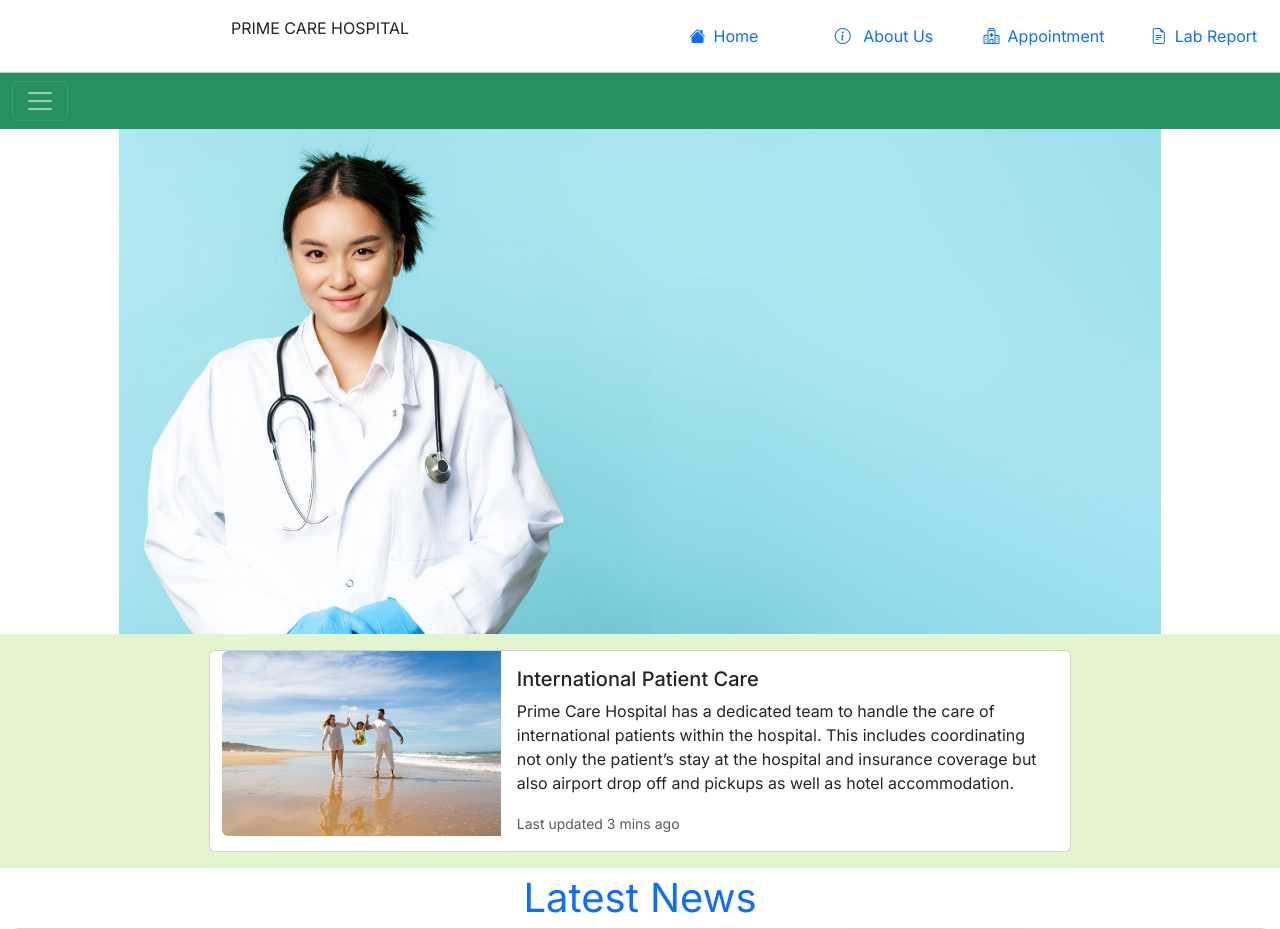
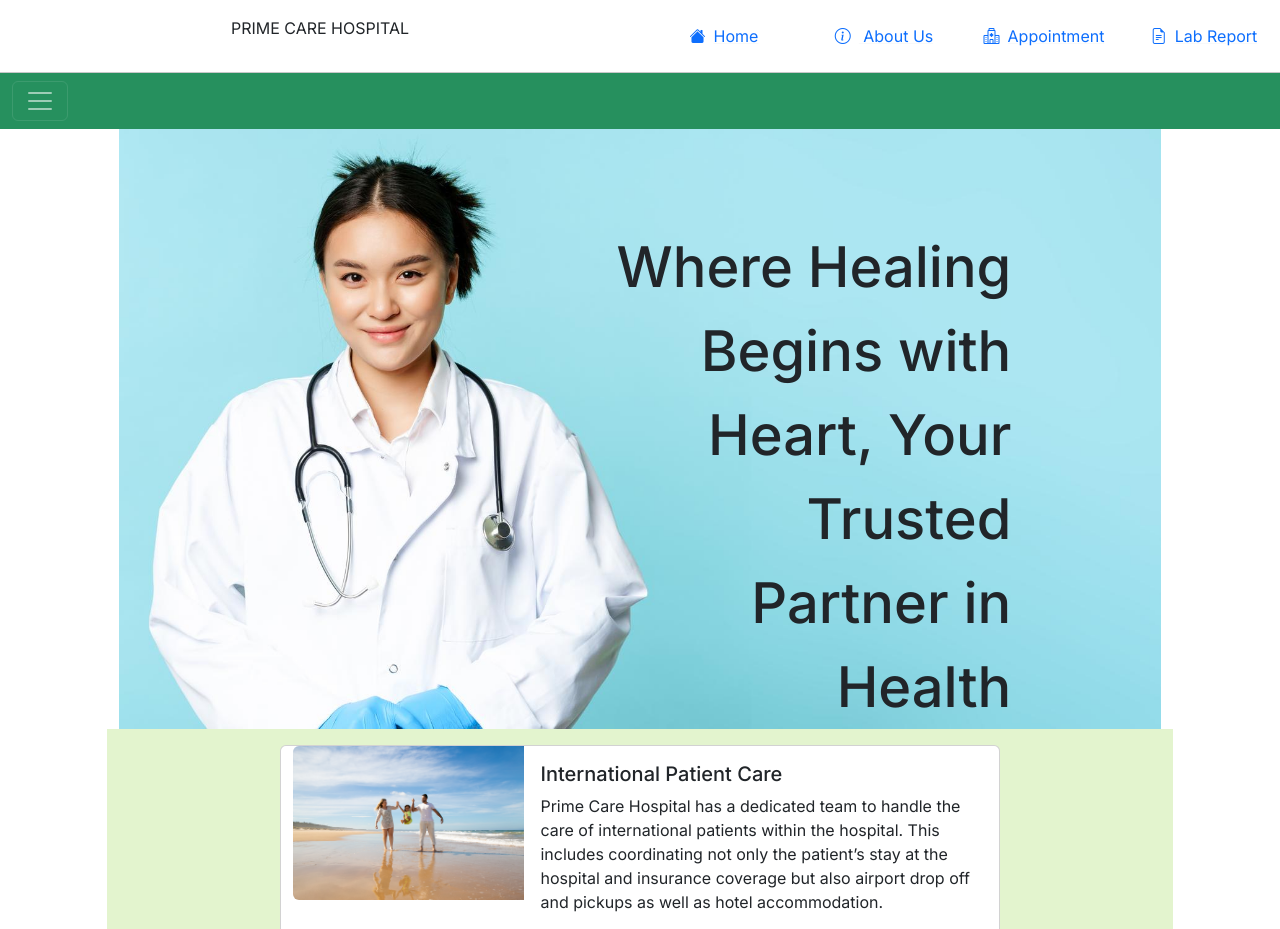
Before and after one commit to PrashoHaran/Hospital-Website-responsive-Website, a PHP site: page / in a window 1280 px wide. Shown: the top 929 px of the page. Run offline with PHP 8.4, Linux system fonts and the light colour scheme; some libraries are stand-ins or nearby versions.

Commit message:
Home page recreate text

```diff
--- a/index.php
+++ b/index.php
@@ -76,8 +76,7 @@
               <form class="d-flex mt-3" role="search">
               <input class="form-control me-2" type="search" placeholder="Search" aria-label="Search">
               <button class="btn btn-success" type="submit">Search</button>
-        </form>
--->
+              </form>-->
 
 
 
@@ -115,21 +114,30 @@
           <div id="carouselExampleSlidesOnly" class="carousel slide " data-bs-ride="carousel">
             <div class="carousel-inner ">
               <div class="carousel-item active">
-                <img src="images/img1.jpg" class="d-block w-100" alt="...">
+                <!-- <img src="images/img1.jpg" class="d-block w-100" alt="..."> -->
+                <div class="image-1-display">
+                <div class="image-1-text">
+                  <div class="image-1-title">Where Healing Begins with Heart, Your Trusted Partner in Health</div>
+                </div>
+                </div>
               </div>
               <div class="carousel-item">
-                <img src="images/img2.jpg" class="d-block w-100" alt="...">
+                <!-- <img src="images/img2.jpg" class="d-block w-100" alt="..."> -->
+                <div class="image-2-display">
+                <div class="image-2-text">
+                  <div class="image-2-title">Caring for the Community, Committed to You</div>
+                </div>
+                </div>
               </div>
               <div class="carousel-item">
-                <img src="images/img3.jpg" class="d-block w-100" alt="...">
+                <!-- <img src="images/img3.jpg" class="d-block w-100" alt="..."> -->
+                <div class="image-3-display">
+                <div class="image-3-text">
+                  <div class="image-3-title">Excellence in Healthcare, Every Day. Together for a Healthier Tomorrow!</div>
                 </div>
                 </div>
-
               </div>
-
             </div>
-
-
           </div>
 
           <div class="col-12 " style="background-color: #E3F4CE;">
--- a/style.css
+++ b/style.css
@@ -107,3 +107,79 @@ background-color: bisque;
     width: 100%;
     height: 100%;
 }
+
+.image-1-display {
+    background-image: url("images/img1.jpg");
+    background-repeat: no-repeat;
+    background-size: cover;
+    height: 600px;
+}
+
+.image-1-text {
+    /* background-color: #66bade; */
+    height: 80%;
+    padding-top: 96px;
+    text-align: right;
+    display: flex;
+    flex-direction: column;
+    justify-content: right;
+    align-items: center;
+    position: absolute;
+    right: 150px;
+    width: 400px;
+}
+
+.image-1-title {
+    font-size: 3.5rem;
+    font-weight: 500;
+}
+
+.image-2-display {
+    background-image: url("images/img2.jpg");
+    background-repeat: no-repeat;
+    background-size: cover;
+    height: 600px;
+}
+
+.image-2-text {
+    height: 80%;
+    padding-top: 120px;
+    text-align: right;
+    display: flex;
+    flex-direction: column;
+    justify-content: right;
+    align-items: center;
+    position: absolute;
+    right: 150px;
+    width: 400px;
+}
+
+.image-2-title {
+    font-size: 3.5rem;
+    font-weight: 500;
+}
+
+.image-3-display {
+    background-image: url("images/img3.jpg");
+    background-repeat: no-repeat;
+    background-size: cover;
+    height: 600px;
+}
+
+.image-3-text {
+    height: 80%;
+    padding-top: 72px;
+    text-align: right;
+    display: flex;
+    flex-direction: column;
+    justify-content: right;
+    align-items: center;
+    position: absolute;
+    right: 150px;
+    width: 400px;
+}
+
+.image-3-title {
+    font-size: 3.5rem;
+    font-weight: 500;
+}
```
Lines whose indentation alone changed are shown as unchanged.
